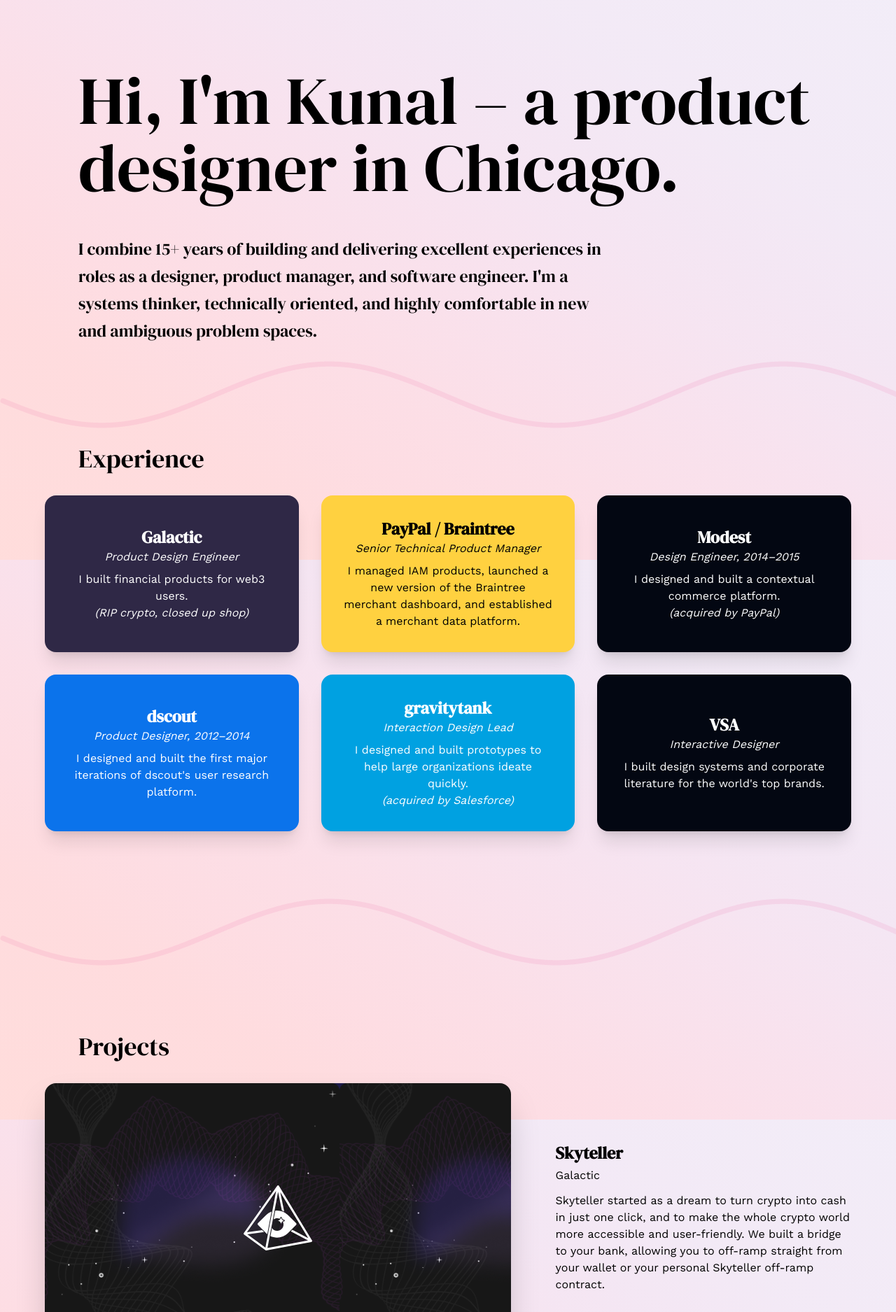
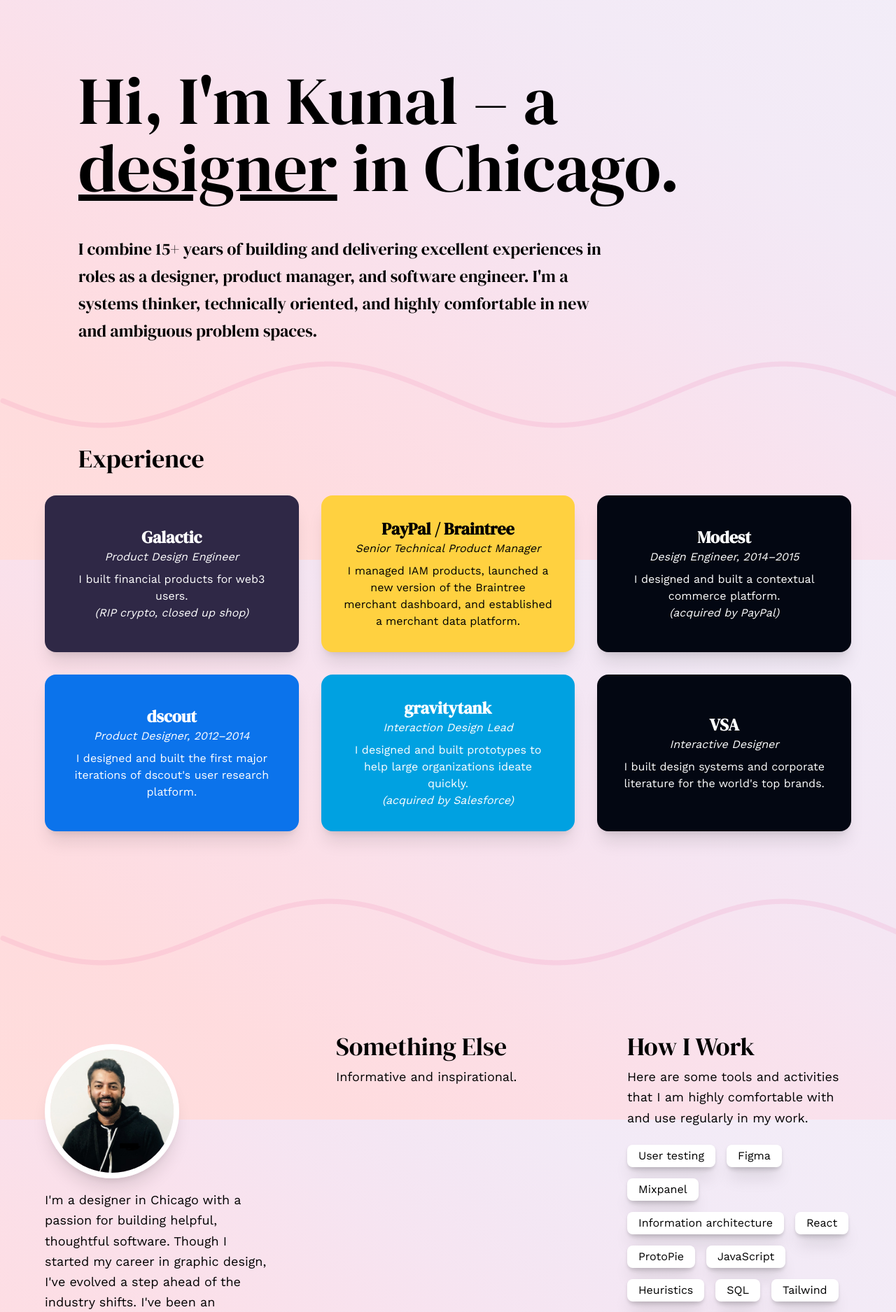
Before and after one commit to kunalbhat/portfolio-site, a React (Create React App) app: page / in a window 1280 px wide. Shown: the top 1875 px of the page at 70% size. Built offline with nearby package versions, Linux system fonts and the light colour scheme.

Commit message:
change content

```diff
--- a/src/pages/Home.js
+++ b/src/pages/Home.js
@@ -59,7 +59,8 @@
       <section className="content-container md:flex md:gap-12 mt-0 md:mb-6 lg:mb-12">
         <animated.div className="w-full" style={styles}>
           <h1 className="lg:mx-12">
-            Hi, I'm Kunal &ndash; a product designer in Chicago.
+            Hi, I'm Kunal &ndash; a <span className="underline">designer</span>{" "}
+            in Chicago.
           </h1>
           <h3 className="lg:mx-12 lg:max-w-3xl leading-relaxed font-normal">
             I combine 15+ years of building and delivering excellent experiences
@@ -128,8 +129,8 @@
           </div>
         </div>
       </section>
-      <div className="section-divider"></div>
-      <section className="content-container">
+      {/* <div className="section-divider"></div> */}
+      {/* <section className="content-container">
         <header className="section-header">
           <h2>Projects</h2>
         </header>
@@ -168,7 +169,7 @@
           </article>
           <aside className="braintree-cover mb-8 lg:mb-0 flex col-span-3 shadow-xl rounded-2xl bg-white items-center justify-center h-80 md:h-96"></aside>
         </div>
-      </section>
+      </section> */}
       <div className="section-divider"></div>
       <section className="content-container grid-flow-row grid lg:grid-flow-col lg:grid-cols-3 gap-8 lg:gap-24">
         <div className="col-span-1">
```
